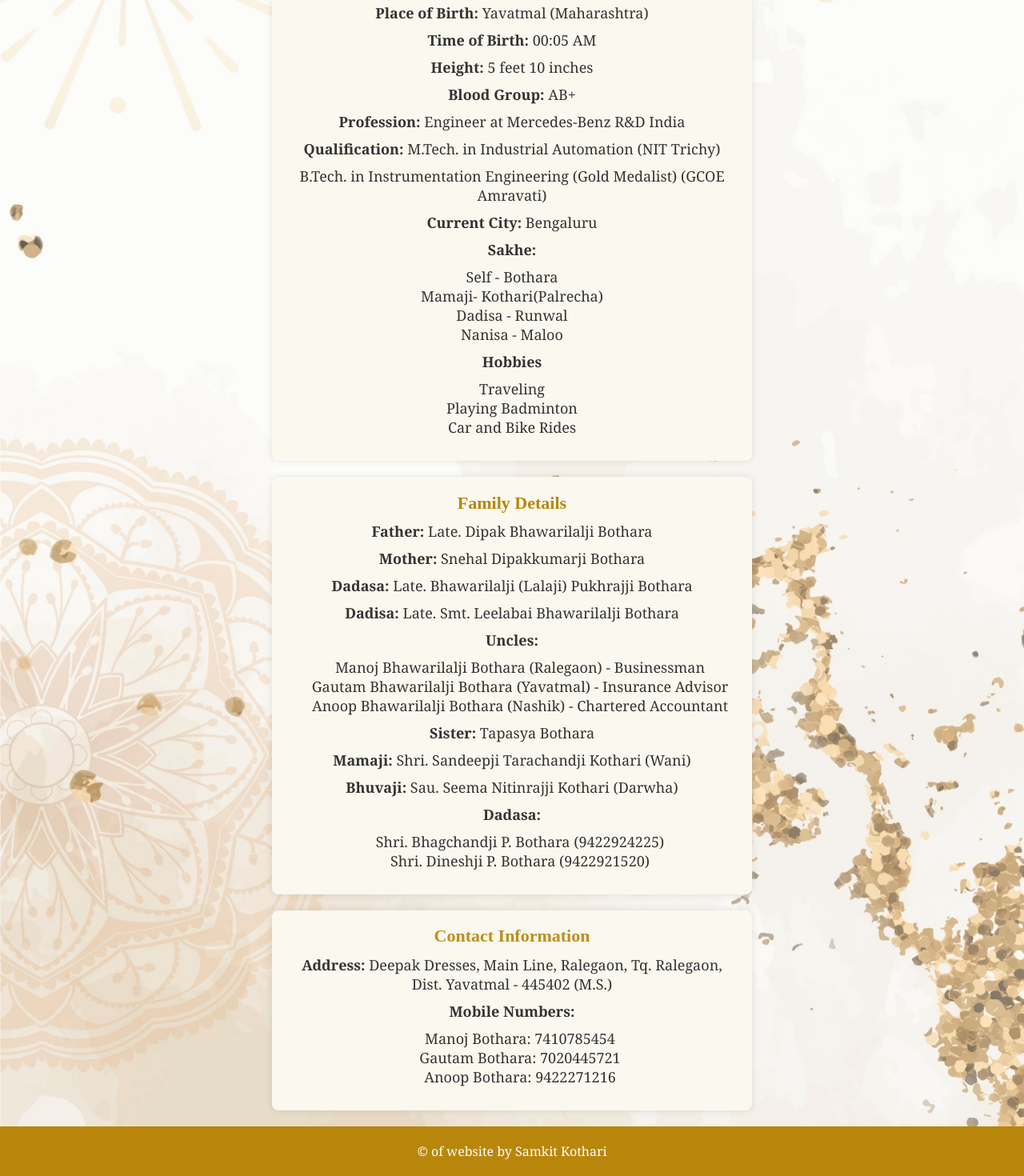
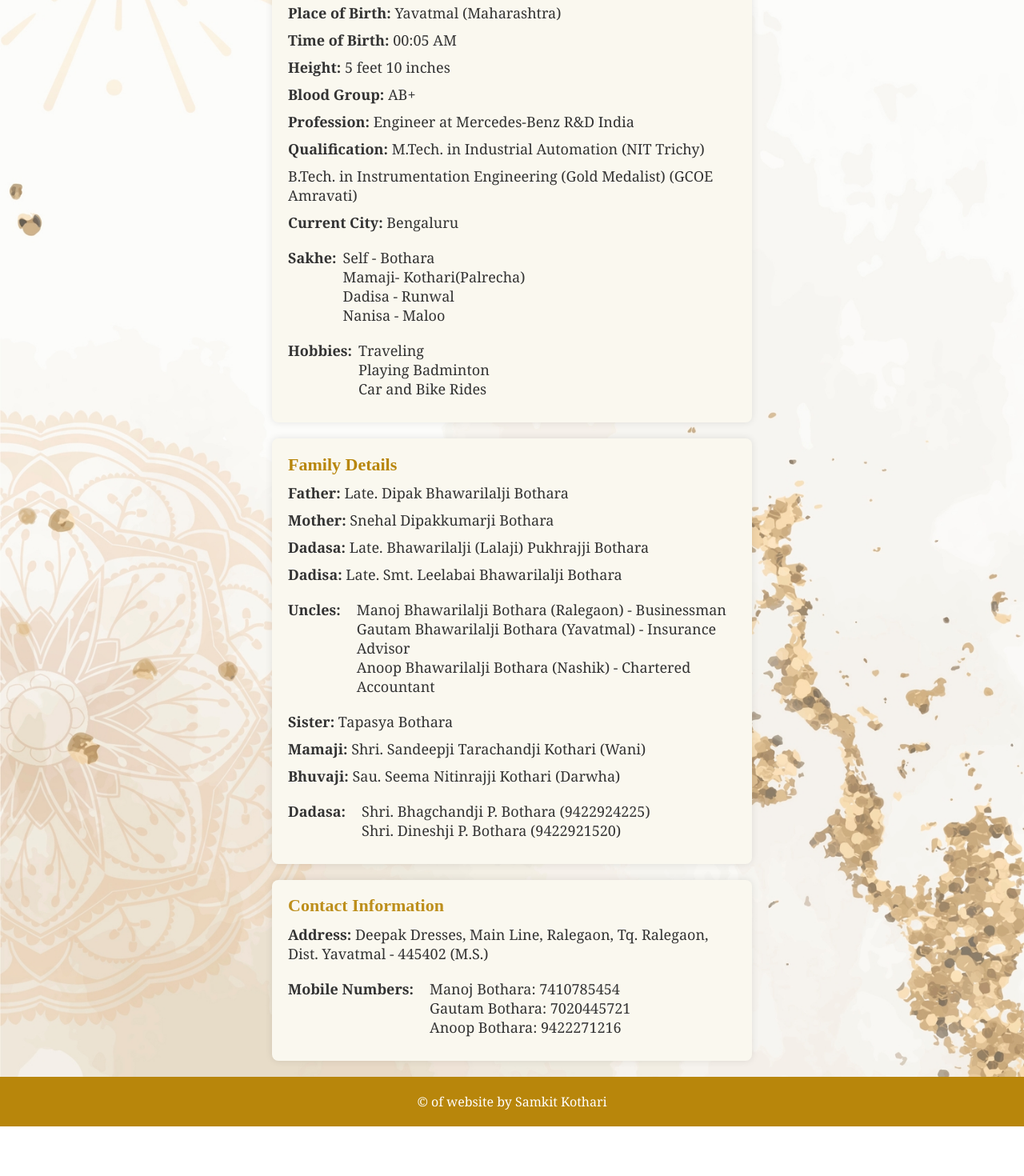
Before and after one commit to Samkit-Kothari-THG/Yogesh-Bothara, a React (Create React App) app: page / in a window 1280 px wide. Shown: the part 609-2079 px from the top of the page at 80% size. After the commit the page ends 2017 px from the top, so only its background shows below. Built offline with nearby package versions, Linux system fonts and the light colour scheme.

Commit message:
Styling Updated

```diff
--- a/src/App.scss
+++ b/src/App.scss
@@ -1,5 +1,5 @@
 .App {
-  text-align: center;
+
   font-family: "Georgia", serif;
   background-image: url("./assets/background.jpg");
   background-size: cover;
@@ -12,6 +12,7 @@
   color: white;
   opacity: 0;
   animation: fadeInContainer 1s forwards;
+  text-align: center;
 }
 
 .App-header h1 {
--- a/src/components/ContactInfo/ContactInfo.module.scss
+++ b/src/components/ContactInfo/ContactInfo.module.scss
@@ -9,7 +9,9 @@
   opacity: 0;
   animation: fadeInContainer 1s forwards;
   animation-delay: 4s;
-
+  .listContainer{
+    display: flex;
+  }
   h2 {
     color: #b8860b; // Gold color
     font-size: 22px;
--- a/src/components/ContactInfo/index.tsx
+++ b/src/components/ContactInfo/index.tsx
@@ -6,12 +6,14 @@ const ContactInfo: React.FC = () => {
     <div className={styles.contactInfo}>
       <h2>Contact Information</h2>
       <p><strong>Address:</strong> Deepak Dresses, Main Line, Ralegaon, Tq. Ralegaon, Dist. Yavatmal - 445402 (M.S.)</p>
+      <div className={styles.listContainer}>
       <p><strong>Mobile Numbers:</strong></p>
       <ul>
         <li>Manoj Bothara: 7410785454</li>
         <li>Gautam Bothara: 7020445721</li>
         <li>Anoop Bothara: 9422271216</li>
       </ul>
+      </div>
     </div>
   );
 };
--- a/src/components/FamilyInfo/FamilyInfo.module.scss
+++ b/src/components/FamilyInfo/FamilyInfo.module.scss
@@ -9,7 +9,9 @@
   opacity: 0;
   animation: fadeInContainer 1s forwards;
   animation-delay: 2s;
-
+  .listContainer{
+    display: flex;
+  }
   h2 {
     color: #b8860b; // Gold color
     font-size: 22px;
--- a/src/components/FamilyInfo/index.tsx
+++ b/src/components/FamilyInfo/index.tsx
@@ -17,6 +17,7 @@ const FamilyInfo: React.FC = () => {
       <p>
         <strong>Dadisa:</strong> Late. Smt. Leelabai Bhawarilalji Bothara
       </p>
+      <div className={styles.listContainer}>
         <p>
           <strong>Uncles:</strong>
         </p>
@@ -25,6 +26,7 @@ const FamilyInfo: React.FC = () => {
           <li>Gautam Bhawarilalji Bothara (Yavatmal) - Insurance Advisor</li>
           <li>Anoop Bhawarilalji Bothara (Nashik) - Chartered Accountant</li>
         </ul>
+      </div>
       <p>
         <strong>Sister:</strong> Tapasya Bothara
       </p>
@@ -34,6 +36,7 @@ const FamilyInfo: React.FC = () => {
       <p>
         <strong>Bhuvaji:</strong> Sau. Seema Nitinrajji Kothari (Darwha)
       </p>
+      <div className={styles.listContainer}>
         <p>
           <strong>Dadasa:</strong>
         </p>
@@ -42,6 +45,7 @@ const FamilyInfo: React.FC = () => {
           <li>Shri. Dineshji P. Bothara (9422921520)</li>
         </ul>
       </div>
+    </div>
   );
 };
 
--- a/src/components/PersonalInfo/PersonalInfo.module.scss
+++ b/src/components/PersonalInfo/PersonalInfo.module.scss
@@ -9,7 +9,10 @@
   opacity: 0;
   animation: fadeInContainer 1s forwards;
   animation-delay: 0s;
-
+  .listContainer{
+    display: flex;
+    gap:0.5rem;
+  }
   h1 {
     color: #b8860b; // Gold color
     font-size: 24px;
--- a/src/components/PersonalInfo/index.tsx
+++ b/src/components/PersonalInfo/index.tsx
@@ -33,6 +33,7 @@ const PersonalInfo: React.FC = () => {
       <p>
         <strong>Current City:</strong> Bengaluru
       </p>
+      <div className={styles.listContainer}>
         <p>
           <strong>Sakhe:</strong>
         </p>
@@ -42,8 +43,10 @@ const PersonalInfo: React.FC = () => {
           <li>Dadisa - Runwal</li>
           <li>Nanisa - Maloo</li>
         </ul>
+      </div>
+      <div className={styles.listContainer}>
         <p>
-        <strong>Hobbies</strong>
+          <strong>Hobbies:</strong>
         </p>
         <ul>
           <li>Traveling</li>
@@ -51,6 +54,7 @@ const PersonalInfo: React.FC = () => {
           <li>Car and Bike Rides</li>
         </ul>
       </div>
+    </div>
   );
 };
 
```
Lines whose indentation alone changed are shown as unchanged.
